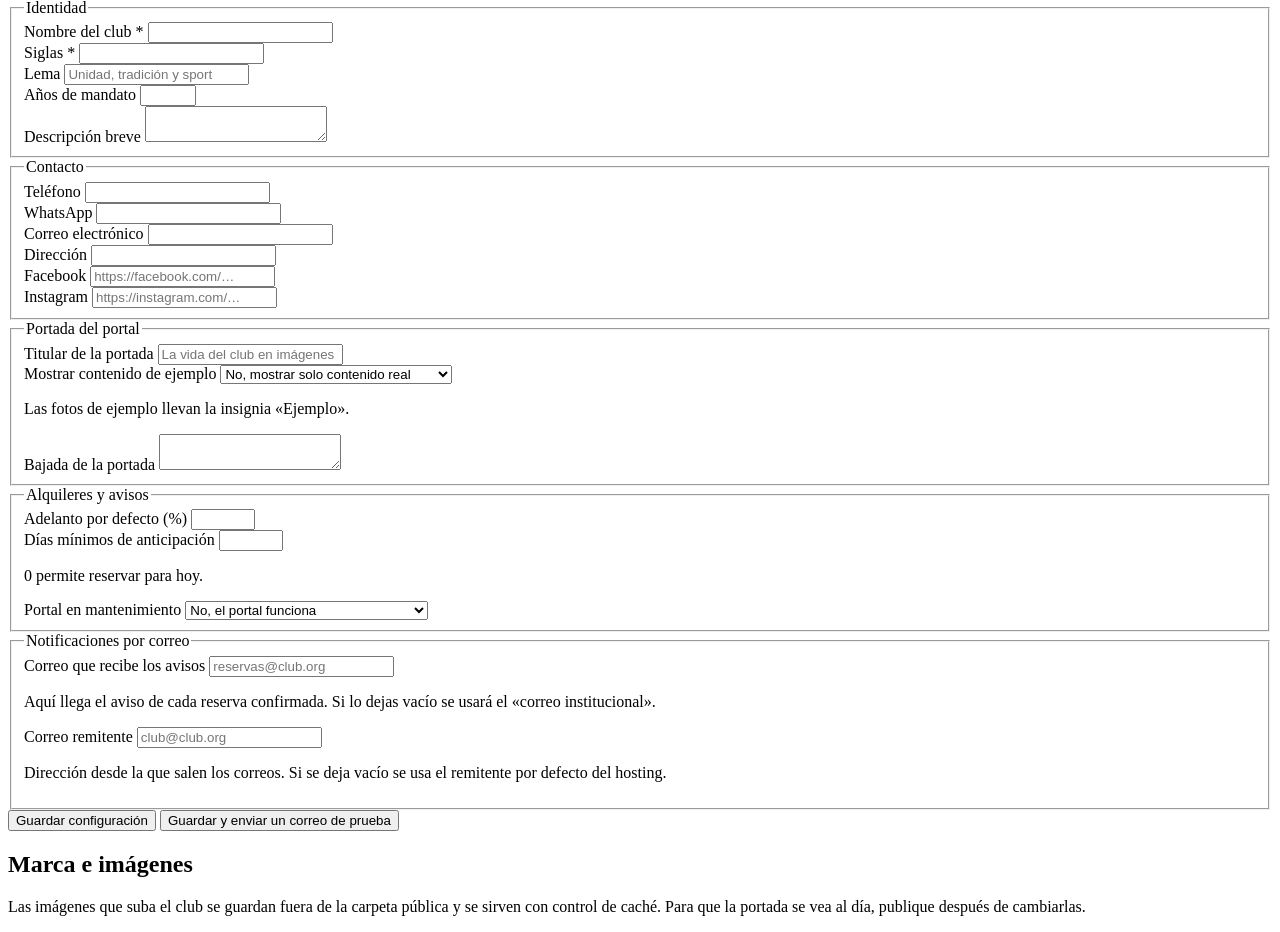
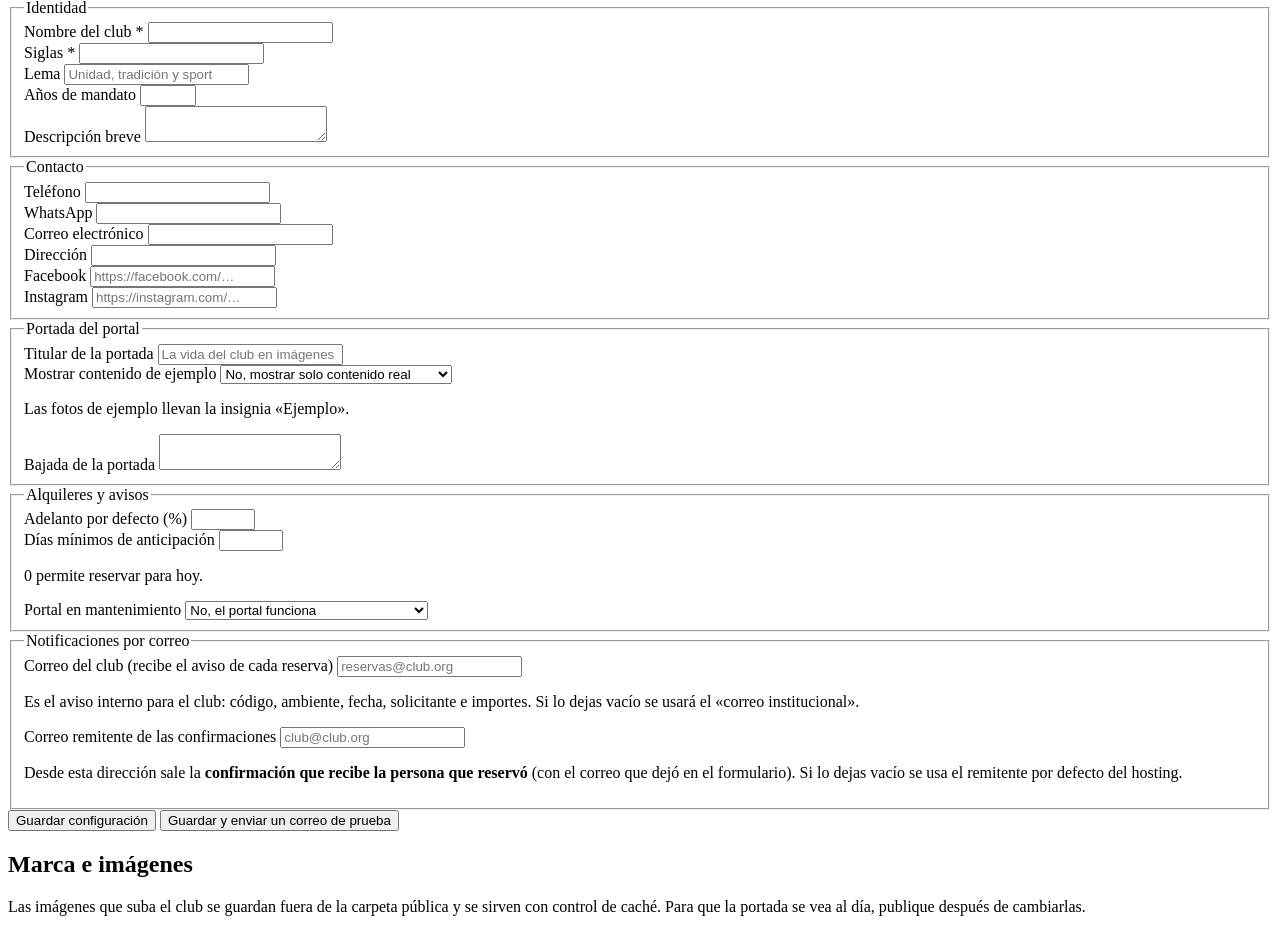
Before and after one commit to bgrados/csduv3, a PHP site: template app/Views/configuracion/index.php in a window 1280 px wide. Shown: the part 141-1073 px from the top of the page. Run offline with PHP 8.4, Linux system fonts and the light colour scheme; the template is opened without the code that fills it, so the values that code supplies are empty.

Commit message:
feat: fondo de cabecera UV3 al 50%, sin 'ingresar' ni edicion, y correos diferenciados

```diff
--- a/app/Controllers/ConfiguracionController.php
+++ b/app/Controllers/ConfiguracionController.php
@@ -35,6 +35,7 @@ final class ConfiguracionController
         'logo'    => 'Logotipo',
         'favicon' => 'Icono del navegador (favicon)',
         'portada' => 'Foto de portada',
+        'cabecera' => 'Fondo de la cabecera de la portada',
     ];
 
     /** Parámetros de texto que se guardan, con su grupo y su tipo. */
--- a/app/Views/configuracion/index.php
+++ b/app/Views/configuracion/index.php
@@ -187,20 +187,22 @@ $marcaActual = static function (string $tipo) use ($configuracion): string {
 
         <div class="form-grid">
             <div class="field">
-                <label for="correo_notificaciones">Correo que recibe los avisos</label>
+                <label for="correo_notificaciones">Correo del club (recibe el aviso de cada reserva)</label>
                 <input type="email" id="correo_notificaciones" name="correo_notificaciones" maxlength="160" value="<?= e($valor('correo_notificaciones')) ?>" placeholder="reservas@club.org">
                 <p class="field__hint">
-                    Aquí llega el aviso de cada reserva confirmada. Si lo dejas vacío se
-                    usará el «correo institucional».
+                    Es el aviso interno para el club: código, ambiente, fecha, solicitante
+                    e importes. Si lo dejas vacío se usará el «correo institucional».
                 </p>
             </div>
 
             <div class="field">
-                <label for="correo_remitente">Correo remitente</label>
+                <label for="correo_remitente">Correo remitente de las confirmaciones</label>
                 <input type="email" id="correo_remitente" name="correo_remitente" maxlength="160" value="<?= e($valor('correo_remitente')) ?>" placeholder="club@club.org">
                 <p class="field__hint">
-                    Dirección desde la que salen los correos. Si se deja vacío se usa el
-                    remitente por defecto del hosting.
+                    Desde esta dirección sale la <strong>confirmación que recibe la
+                    persona que reservó</strong> (con el correo que dejó en el
+                    formulario). Si lo dejas vacío se usa el remitente por defecto
+                    del hosting.
                 </p>
             </div>
         </div>
```
Also changed, not shown: app/Controllers/MarcaController.php (+5 -4 lines), app/Views/home/index.php (+4 -5 lines), public/assets/css/app.css, public/assets/img/cabecera-uv3.svg (added).
